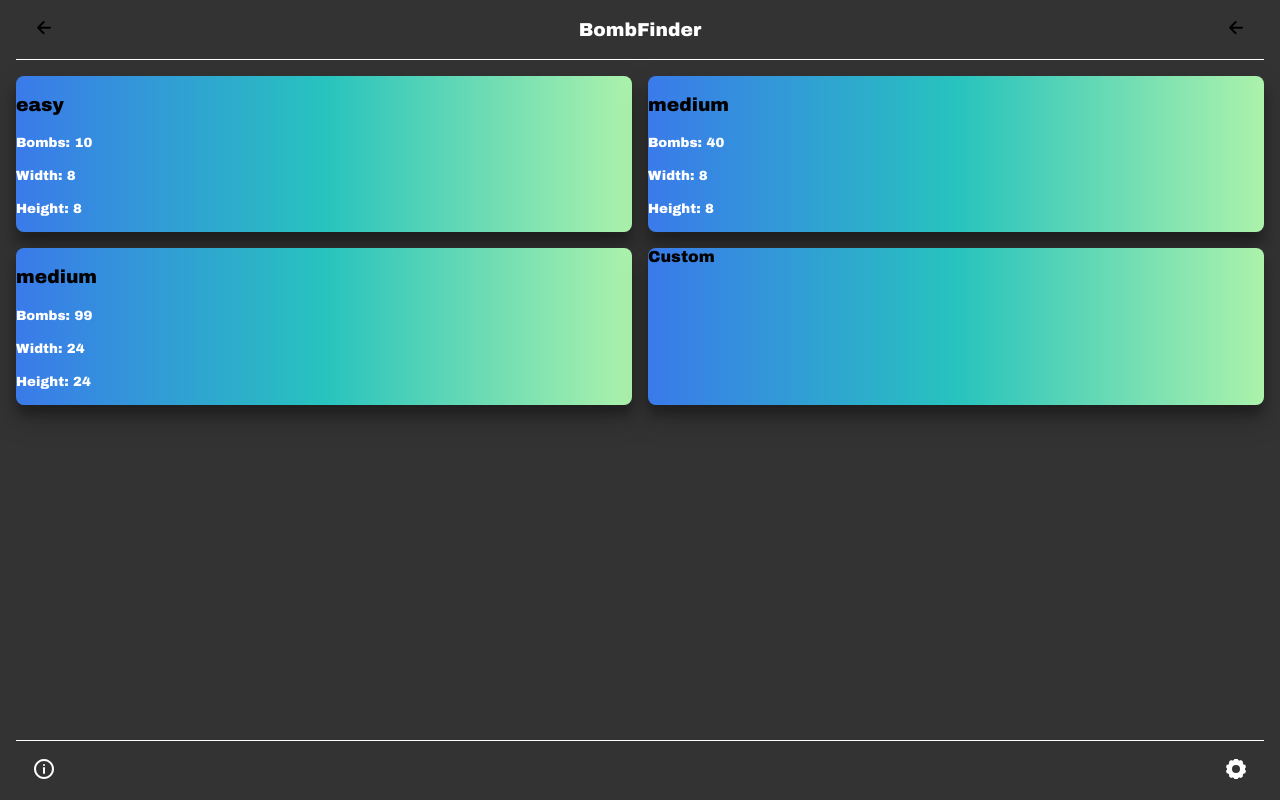
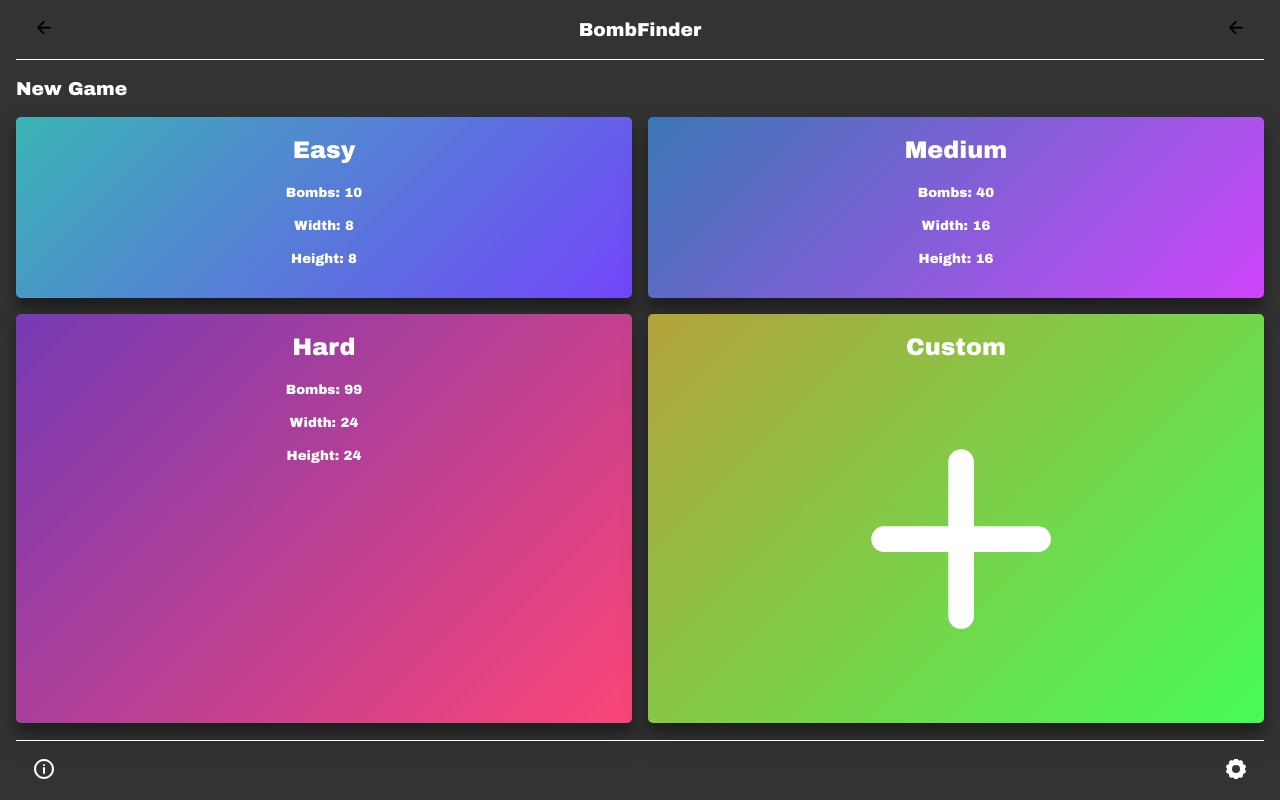
Before and after one commit to AlecDivito/bomb-finder, a React (Create React App) app: page /play in a window 1280 px wide. Built offline with nearby package versions, Linux system fonts and the light colour scheme.

Commit message:
Finished based style of play page

```diff
--- a/src/components/Box.css
+++ b/src/components/Box.css
@@ -1,10 +1,11 @@
 .box {
     box-shadow: 0 14px 28px rgba(0,0,0,0.25), 0 10px 10px rgba(0,0,0,0.22);
-    background-image: linear-gradient(to right, #3A7AEA, #27C3BE, #ACF2AB);
-    border-radius: 8px;
+    background: rgb(255,255,255);
+/*
+    background: linear-gradient(135deg,
+        hsl(182, 51.3%, 46.7%) 0%,
+        hsl(238, 96%, 62.9%) 100%); */
+
+    border-radius: 5px;
     color: #000000;
 }
-
-.box > * {
-    color: #000000;
-}
--- a/src/components/Box.tsx
+++ b/src/components/Box.tsx
@@ -4,11 +4,24 @@ import "./Box.css";
 interface Props {
     onClick: () => void;
     className: string;
+    degree: number;
 }
 
-const Box: React.FC<Props> = ({onClick, className, children}) => {
+const Box: React.FC<Props> = ({onClick, degree, className, children}) => {
     const classes = `box ${className}`;
-    return <div onClick={onClick} className={classes}>{children}</div>
+    const clampedDegree = degree % 360;
+    const clampedMax = (degree + 75) % 360;
+    const style = {
+        background: `
+            linear-gradient(135deg,
+            hsl(${clampedDegree}, 51.3%, 46.7%) 0%,
+            hsl(${clampedMax}, 96%, 62.9%) 100%)`
+    };
+    return <div onClick={onClick}
+        style={style}
+        className={classes}>
+        {children}
+    </div>
 }
 
 export default Box;
--- a/src/pages/game-menu.css
+++ b/src/pages/game-menu.css
@@ -1,5 +1,13 @@
 .menu {
 
+}
+
+/**
+ * Shared
+ */
+.menu--title {
+    text-transform: capitalize;
+    text-align: center;
 }
 
 /**
@@ -13,6 +21,17 @@
 .menu__new__item {
     width: calc(50% - .5rem);
     margin-bottom: 1rem;
+    text-align: center;
+}
+
+.menu__new__item > img {
+    margin-left: auto;
+    margin-right: auto;
+    width: 50%;
+}
+
+.menu__new__item > :last-child {
+    margin-bottom: 2rem;
 }
 
 .menu__new__item:nth-child(odd) {
@@ -32,3 +51,18 @@
     margin-bottom: 1rem;
     width: 100%;
 }
+
+.menu__continue__details {
+    display: flex;
+    flex-direction: row;
+    justify-content: space-around;
+    text-align: center;
+}
+
+.menu__continue__details--left {
+
+}
+
+.menu__continue__details--right {
+
+}
--- a/src/pages/game-menu.tsx
+++ b/src/pages/game-menu.tsx
@@ -6,6 +6,8 @@ import Games from "../models/Games";
 import Loading from "../components/Loading";
 import "./game-menu.css"
 import Box from "../components/Box";
+import plus from "../assets/plus.svg";
+import RandInRange from "../util/Random";
 
 interface State {
     loading: boolean;
@@ -31,12 +33,12 @@ const configData: PrepareGame[] = [
     },
     {
         difficulty: "medium",
-        width: 8,
-        height: 8,
+        width: 16,
+        height: 16,
         bombs: 40,
     },
     {
-        difficulty: "medium",
+        difficulty: "hard",
         width: 24,
         height: 24,
         bombs: 99,
@@ -53,37 +55,16 @@ export default class GameMenu extends Component<{}, State> {
     };
 
     async componentDidMount() {
-        const unfinishedGames = await Games.GetUnfinishedGames();
+        let unfinishedGames = await Games.GetUnfinishedGames();
+        unfinishedGames = unfinishedGames.sort((a, b) => (a.invisiblePieces > b.invisiblePieces) ? 1 : -1);
         this.setState({ loading: false, unfinishedGames });
     }
 
-    prepareDefaultGame = async (difficulty: GameDifficulty) => {
-        const prepare: PrepareGame = {
-            difficulty: "easy",
-            width: 8,
-            height: 8,
-            bombs: 10,
+    prepareDefaultGame = async (prepare: PrepareGame | string) => {
+        if (typeof(prepare) === "object") {
+            this.prepareGame(prepare);
         }
-        switch (difficulty) {
-            case "easy":
-                this.prepareGame(prepare);
-                break;
-            case "medium":
-                prepare.width *= 2;
-                prepare.height *= 2;
-                prepare.bombs = 40;
-                this.prepareGame(prepare);
-                break;
-            case "hard":
-                prepare.width *= 3;
-                prepare.height *= 3;
-                prepare.bombs = 99;
-                this.prepareGame(prepare);
-                break;
-            case "custom":
-                this.setState({ showModal: true });
-                return;
-        }
+        this.setState({ showModal: true });
     }
 
     loadOldGame = async (id: string) => {
@@ -124,19 +105,21 @@ export default class GameMenu extends Component<{}, State> {
         const { loading, unfinishedGames } = this.state;
         return (
             <div className="menu">
+                <h3>New Game</h3>
                 <div className="menu__new">
                     {configData.map(g =>
-                        <Box className="menu__new__item"
-                            onClick={() => this.prepareDefaultGame("easy")}>
-                            <h3>{g.difficulty}</h3>
+                        <Box degree={g.bombs + 170} className="menu__new__item"
+                            onClick={() => this.prepareDefaultGame(g)}>
+                            <h2 className="menu--title">{g.difficulty}</h2>
                             <p><small><strong>Bombs: </strong>{g.bombs}</small></p>
                             <p><small><strong>Width: </strong>{g.width}</small></p>
                             <p><small><strong>Height: </strong>{g.height}</small></p>
                         </Box>
                     )}
-                    <Box className="menu__new__item"
+                    <Box degree={RandInRange(0, 360)} className="menu__new__item"
                         onClick={() => this.prepareDefaultGame("custom")}>
-                        Custom
+                        <h2>Custom</h2>
+                        <img src={plus} alt="Add custom game" />
                     </Box>
                 </div>
                 {
@@ -148,17 +131,23 @@ export default class GameMenu extends Component<{}, State> {
                         <h3>Continue Playing</h3>
                         <div className="menu__continue">
                             {unfinishedGames!.map(g =>
-                                <Box className="menu__continue__item"
+                                <Box degree={((((g.width * g.height) - g.bombs) - g.invisiblePieces) / (g.width * g.height) - g.bombs) * 360}
+                                    className="menu__continue__item"
                                     onClick={() => this.loadOldGame(g.id)}>
-                                    {g.result} - {g.difficulty} - <time>{g.createdAt.toLocaleString()}</time> <br />
-                                    <small>
-                                        <strong>Bombs: </strong>{g.bombs}<br />
-                                        <strong>Width: </strong>{g.width}<br />
-                                        <strong>Height: </strong>{g.height}<br />
-                                        <strong>Pieces Left: </strong>{g.invisiblePieces}<br />
-                                        <strong>Time: </strong>{g.time}<br />
-                                        <strong>Total Moves:</strong>{g.totalMoves}<br />
-                                    </small>
+                                    <h2 className="menu--title">{g.difficulty}</h2>
+                                    <div className="menu__continue__details">
+                                        <div className="menu__continue__details--left">
+                                            <p><small><strong>Bombs: </strong>{g.bombs}</small></p>
+                                            <p><small><strong>Width: </strong>{g.width}</small></p>
+                                            <p><small><strong>Height: </strong>{g.height}</small></p>
+                                        </div>
+                                        <div className="menu__continue__details--right">
+                                            {/* <p><small><strong>Start: </strong>{g.createdAt.toDateString()}</small></p> */}
+                                            <p><small><strong>Pieces Left: </strong>{g.invisiblePieces}</small></p>
+                                            <p><small><strong>Moves: </strong>{g.totalMoves}</small></p>
+                                            <p><small><strong>Time: </strong>{Math.floor(g.time)}s</small></p>
+                                        </div>
+                                    </div>
                                 </Box>
                             )}
                         </div>
--- /dev/null
+++ b/src/util/Random.ts
@@ -0,0 +1,5 @@
+
+
+export default function RandInRange(min: number, max: number) {
+    return Math.floor(Math.random() * max) + min;
+}
```
Also changed, not shown: src/assets/plus.svg (added).
